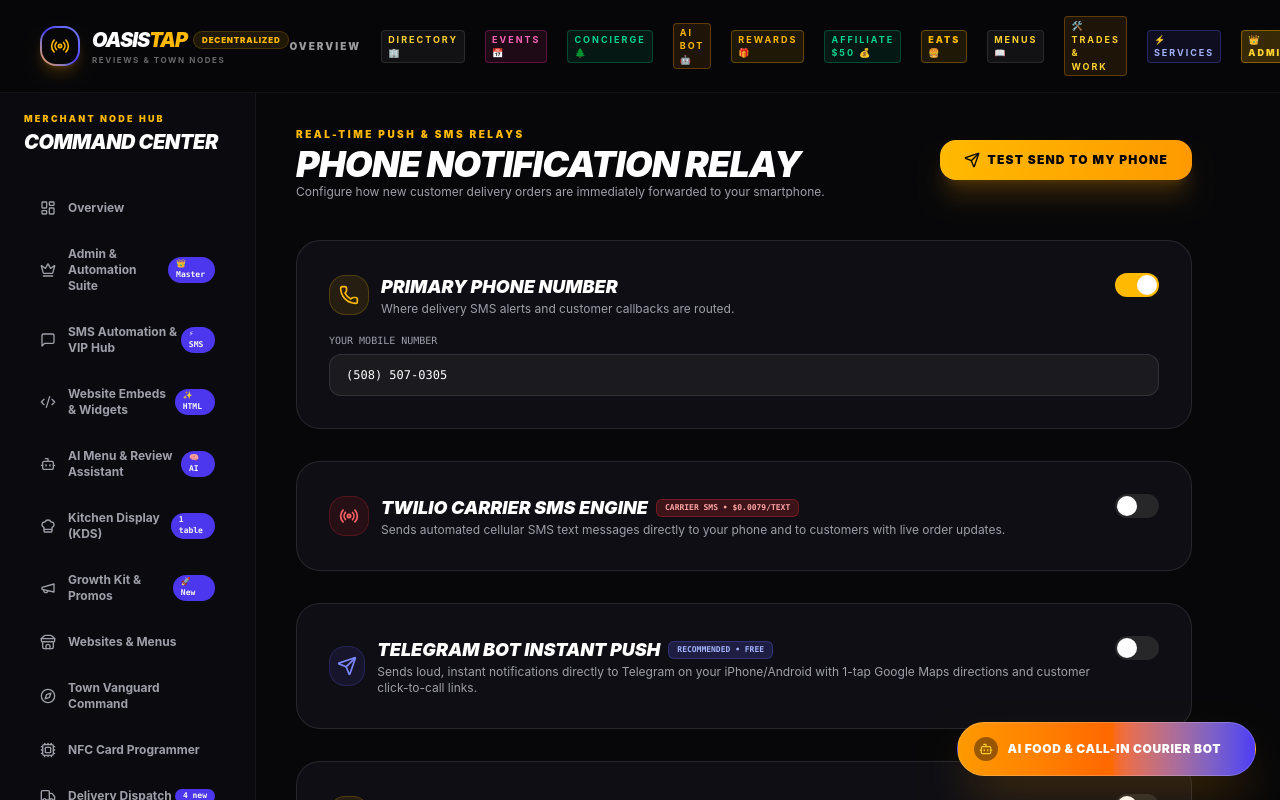
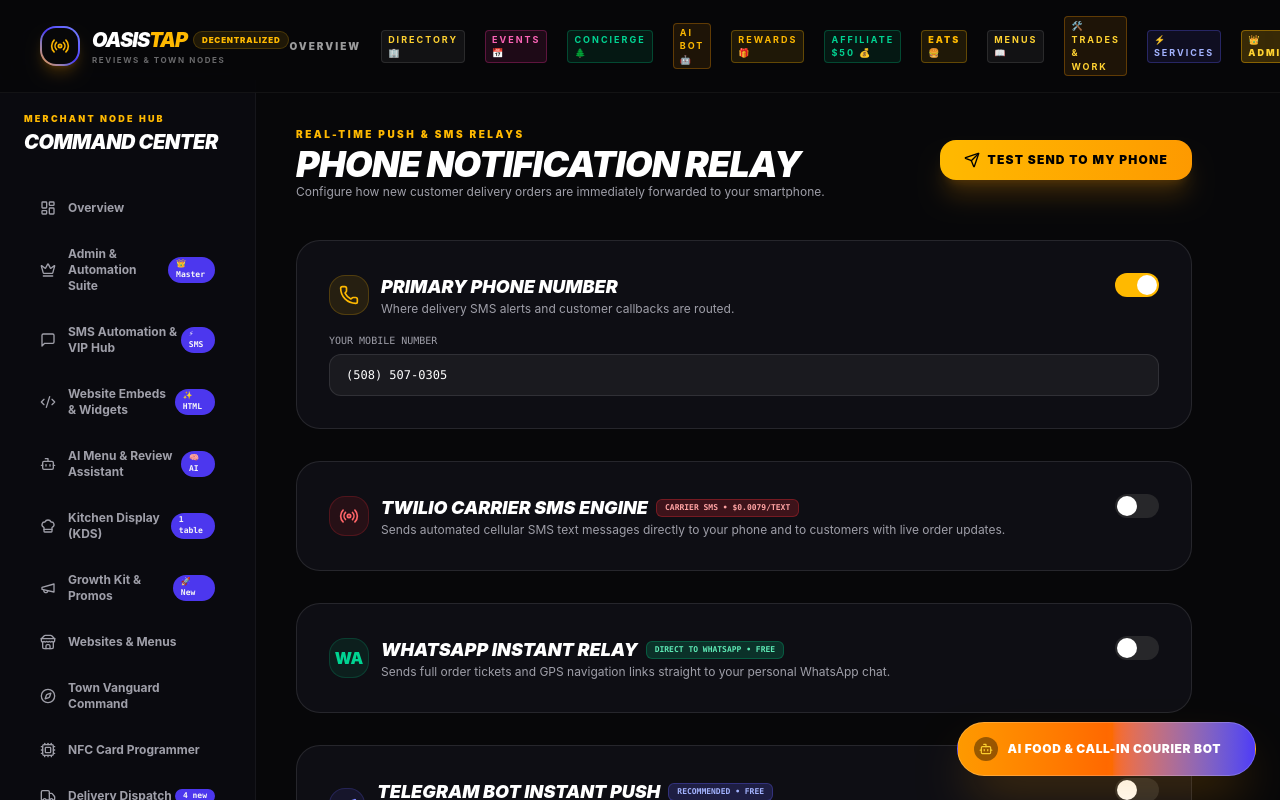
Before and after one commit to Resteral/towns, a Next.js app: page /dashboard/settings in a window 1280 px wide. Shown: the top 800 px of the page. Built offline with nearby package versions, Linux system fonts and the light colour scheme.

Commit message:
feat: add native WhatsApp order dispatch relay

```diff
--- a/src/app/api/notify/route.ts
+++ b/src/app/api/notify/route.ts
@@ -18,6 +18,9 @@ export async function POST(req: Request) {
       twilioAccountSid: settings?.twilioAccountSid || process.env.TWILIO_ACCOUNT_SID,
       twilioAuthToken: settings?.twilioAuthToken || process.env.TWILIO_AUTH_TOKEN,
       twilioPhoneNumber: settings?.twilioPhoneNumber || process.env.TWILIO_PHONE_NUMBER,
+      enableWhatsApp: settings?.enableWhatsApp || !!(settings?.whatsappApiKey || process.env.WHATSAPP_API_KEY),
+      whatsappPhone: settings?.whatsappPhone || process.env.WHATSAPP_PHONE || settings?.phoneNumber,
+      whatsappApiKey: settings?.whatsappApiKey || process.env.WHATSAPP_API_KEY,
       enableTelegram: settings?.enableTelegram || !!(settings?.telegramBotToken || process.env.TELEGRAM_BOT_TOKEN),
       telegramBotToken: settings?.telegramBotToken || process.env.TELEGRAM_BOT_TOKEN,
       telegramChatId: settings?.telegramChatId || process.env.TELEGRAM_CHAT_ID,
--- a/src/app/dashboard/settings/page.tsx
+++ b/src/app/dashboard/settings/page.tsx
@@ -16,6 +16,9 @@ export default function NotificationSettingsPage() {
   const [twilioSid, setTwilioSid] = useState(notificationSettings.twilioAccountSid || '');
   const [twilioAuth, setTwilioAuth] = useState(notificationSettings.twilioAuthToken || '');
   const [twilioFromNumber, setTwilioFromNumber] = useState(notificationSettings.twilioPhoneNumber || '');
+  const [enableWhatsApp, setEnableWhatsApp] = useState(notificationSettings.enableWhatsApp ?? false);
+  const [whatsappPhone, setWhatsappPhone] = useState(notificationSettings.whatsappPhone || '');
+  const [whatsappApiKey, setWhatsappApiKey] = useState(notificationSettings.whatsappApiKey || '');
   const [enableTelegram, setEnableTelegram] = useState(notificationSettings.enableTelegram ?? false);
   const [telegramToken, setTelegramToken] = useState(notificationSettings.telegramBotToken || '');
   const [telegramChatId, setTelegramChatId] = useState(notificationSettings.telegramChatId || '');
@@ -36,6 +39,9 @@ export default function NotificationSettingsPage() {
       twilioAccountSid: twilioSid,
       twilioAuthToken: twilioAuth,
       twilioPhoneNumber: twilioFromNumber,
+      enableWhatsApp,
+      whatsappPhone,
+      whatsappApiKey,
       enableTelegram,
       telegramBotToken: telegramToken,
       telegramChatId,
@@ -85,6 +91,9 @@ export default function NotificationSettingsPage() {
             twilioAccountSid: twilioSid,
             twilioAuthToken: twilioAuth,
             twilioPhoneNumber: twilioFromNumber,
+            enableWhatsApp,
+            whatsappPhone,
+            whatsappApiKey,
             enableTelegram,
             telegramBotToken: telegramToken,
             telegramChatId,
@@ -259,7 +268,75 @@ export default function NotificationSettingsPage() {
           )}
         </div>
 
-        {/* Method 3: Telegram Bot Relay (Zero Latency & 100% Free Push Notifications with Sound) */}
+        {/* Method 3: WhatsApp Direct Push Relay (Free via CallMeBot / Twilio) */}
+        <div className="bg-[#0e0e14] border border-white/10 rounded-3xl p-6 md:p-8 space-y-6">
+          <div className="flex justify-between items-start">
+            <div className="flex items-center gap-3">
+              <div className="w-10 h-10 rounded-2xl bg-emerald-500/10 border border-emerald-500/20 flex items-center justify-center text-emerald-400 font-black">
+                WA
+              </div>
+              <div>
+                <div className="flex items-center gap-2">
+                  <h3 className="text-lg font-black italic text-white uppercase">WhatsApp Instant Relay</h3>
+                  <span className="px-2 py-0.5 bg-emerald-500/20 text-emerald-300 text-[8px] font-mono font-bold uppercase rounded-md border border-emerald-500/30">
+                    Direct to WhatsApp • Free
+                  </span>
+                </div>
+                <p className="text-xs text-zinc-400">
+                  Sends full order tickets and GPS navigation links straight to your personal WhatsApp chat.
+                </p>
+              </div>
+            </div>
+
+            <label className="relative inline-flex items-center cursor-pointer">
+              <input
+                type="checkbox"
+                checked={enableWhatsApp}
+                onChange={(e) => setEnableWhatsApp(e.target.checked)}
+                className="sr-only peer"
+              />
+              <div className="w-11 h-6 bg-zinc-800 peer-focus:outline-none rounded-full peer peer-checked:after:translate-x-full peer-checked:after:border-white after:content-[''] after:absolute after:top-[2px] after:left-[2px] after:bg-white after:rounded-full after:h-5 after:w-5 after:transition-all peer-checked:bg-emerald-500"></div>
+            </label>
+          </div>
+
+          {enableWhatsApp && (
+            <div className="space-y-4 pt-2 border-t border-white/5 animate-in fade-in">
+              <div className="grid grid-cols-1 md:grid-cols-2 gap-4">
+                <div>
+                  <label className="text-[10px] font-mono uppercase text-zinc-400 mb-1.5 block">Your WhatsApp Phone Number (with Country Code)</label>
+                  <input
+                    type="tel"
+                    value={whatsappPhone}
+                    onChange={(e) => setWhatsappPhone(e.target.value)}
+                    placeholder="e.g. +15085070305"
+                    className="w-full bg-white/5 border border-white/10 rounded-xl px-4 py-3 text-xs text-white placeholder:text-zinc-600 focus:outline-none focus:border-emerald-400 font-mono"
+                  />
+                </div>
+                <div>
+                  <label className="text-[10px] font-mono uppercase text-zinc-400 mb-1.5 block">WhatsApp API Key (from CallMeBot)</label>
+                  <input
+                    type="password"
+                    value={whatsappApiKey}
+                    onChange={(e) => setWhatsappApiKey(e.target.value)}
+                    placeholder="e.g. 123456"
+                    className="w-full bg-white/5 border border-white/10 rounded-xl px-4 py-3 text-xs text-white placeholder:text-zinc-600 focus:outline-none focus:border-emerald-400 font-mono"
+                  />
+                </div>
+              </div>
+
+              <div className="p-4 bg-emerald-950/20 border border-emerald-500/20 rounded-2xl text-[11px] text-zinc-300 space-y-1">
+                <p className="font-bold text-emerald-300">How to activate WhatsApp alerts in 30 seconds:</p>
+                <ol className="list-decimal list-inside space-y-0.5 text-zinc-400">
+                  <li>In WhatsApp, add the contact phone number: <b>+34 941 01 96 50</b> (CallMeBot).</li>
+                  <li>Send the exact text message: <code>I allow callmebot to send me messages</code></li>
+                  <li>Wait 10 seconds — CallMeBot will reply on WhatsApp with your personal <b>API Key</b>. Paste it above and click Save!</li>
+                </ol>
+              </div>
+            </div>
+          )}
+        </div>
+
+        {/* Method 4: Telegram Bot Relay (Zero Latency & 100% Free Push Notifications with Sound) */}
         <div className="bg-[#0e0e14] border border-white/10 rounded-3xl p-6 md:p-8 space-y-6">
           <div className="flex justify-between items-start">
             <div className="flex items-center gap-3">
--- a/src/lib/notifier.ts
+++ b/src/lib/notifier.ts
@@ -8,7 +8,28 @@ export async function sendOrderPhoneNotification(
   const mapLink = `https://www.google.com/maps/search/?api=1&query=${encodeURIComponent(order.deliveryAddress)}`;
   const itemsText = order.items.map(item => `• ${item.quantity}x ${item.name} ($${(item.price * item.quantity).toFixed(2)})`).join('\n');
 
-  // 1. Telegram Bot Relay with 1-Tap Google Maps GPS & Call Buttons
+  // 1. WhatsApp Instant Relay (via CallMeBot or Twilio WhatsApp)
+  if (settings.enableWhatsApp) {
+    const waPhone = (settings.whatsappPhone || settings.phoneNumber || process.env.COURIER_DISPATCH_PHONE || '15085070305').replace(/[^0-9]/g, '');
+    const waApiKey = settings.whatsappApiKey || process.env.WHATSAPP_API_KEY;
+
+    if (waApiKey && waPhone) {
+      try {
+        const waText = `🚨 *NEW DELIVERY ORDER #${order.orderNumber}* 🚨\n\n👤 *Customer:* ${order.customerName}\n📞 *Phone:* ${order.customerPhone}\n📍 *Address:* ${order.deliveryAddress}\n\n📝 *Notes:* ${order.deliveryInstructions || 'None'}\n\n🛍️ *Items:*\n${itemsText}\n\n💰 *Tip:* $${order.tip.toFixed(2)}\n💵 *TOTAL:* *$${order.total.toFixed(2)}*\n\n🗺️ *GPS Navigation:* ${mapLink}`;
+
+        const waUrl = `https://api.callmebot.com/whatsapp.php?phone=${waPhone}&text=${encodeURIComponent(waText)}&apikey=${waApiKey.trim()}`;
+        const response = await fetch(waUrl);
+
+        if (response.ok) {
+          channels.push(`WhatsApp (+${waPhone})`);
+        }
+      } catch (e) {
+        console.error('WhatsApp notification failed', e);
+      }
+    }
+  }
+
+  // 2. Telegram Bot Relay with 1-Tap Google Maps GPS & Call Buttons
   if (settings.enableTelegram && settings.telegramBotToken && settings.telegramChatId) {
     try {
       const telegramMessage = `
@@ -58,7 +79,7 @@ ${itemsText}
     }
   }
 
-  // 2. Twilio Carrier SMS Relay
+  // 3. Twilio Carrier SMS Relay
   const twilioAccountSid = process.env.TWILIO_ACCOUNT_SID || settings.twilioAccountSid;
   const twilioAuthToken = process.env.TWILIO_AUTH_TOKEN || settings.twilioAuthToken;
   const twilioPhoneNumber = process.env.TWILIO_PHONE_NUMBER || settings.twilioPhoneNumber;
@@ -98,7 +119,7 @@ ${itemsText}
     }
   }
 
-  // 3. Discord Webhook Relay
+  // 4. Discord Webhook Relay
   if (settings.enableDiscord && settings.discordWebhookUrl) {
     try {
       const discordPayload = {
@@ -148,8 +169,8 @@ ${itemsText}
     }
   }
 
-  // 4. Fallback / Client Sound / SMS
-  if (settings.enableSms && settings.phoneNumber && !channels.some(c => c.includes('Twilio'))) {
+  // 5. Fallback / Client Sound / SMS
+  if (settings.enableSms && settings.phoneNumber && !channels.some(c => c.includes('Twilio') || c.includes('WhatsApp'))) {
     channels.push(`Mobile Contact: ${settings.phoneNumber}`);
   }
 
--- a/src/lib/types.ts
+++ b/src/lib/types.ts
@@ -283,6 +283,9 @@ export interface NotificationSettings {
   twilioAccountSid?: string;
   twilioAuthToken?: string;
   twilioPhoneNumber?: string;
+  enableWhatsApp?: boolean;
+  whatsappPhone?: string;
+  whatsappApiKey?: string;
   enableTelegram: boolean;
   telegramBotToken?: string;
   telegramChatId?: string;
```
